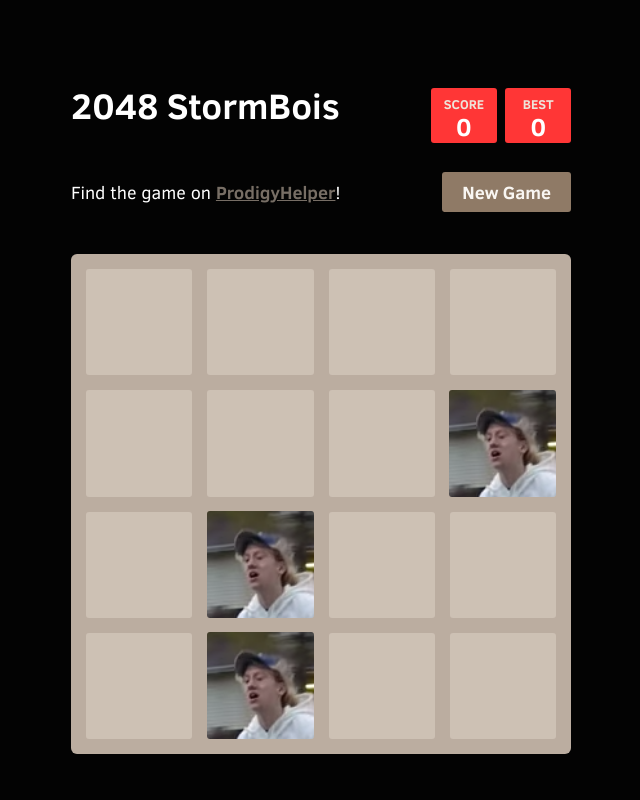
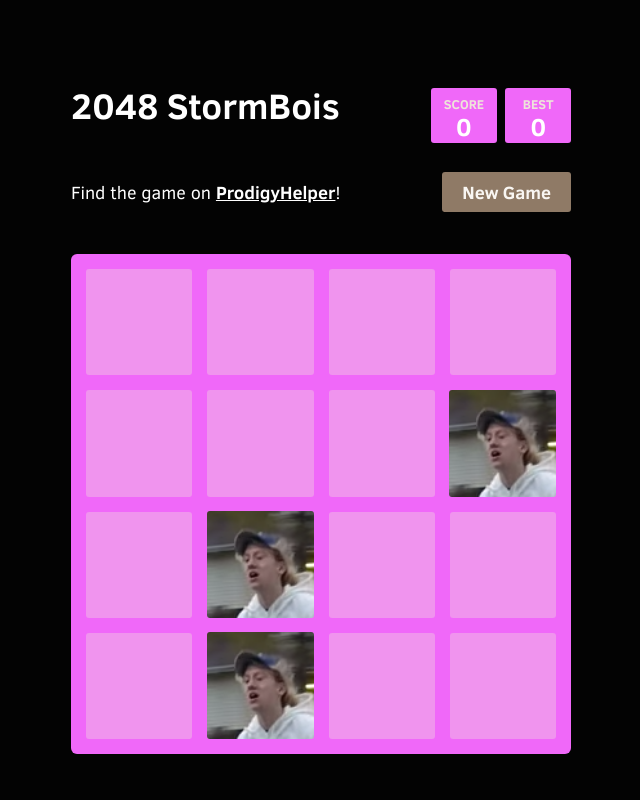
Before and after one commit to techarb2/2048-Stormbois-Advanced, a plain HTML site: page index.html in a window 1280 px wide. Shown: the top 800 px of the page, without its empty margins (319-959 px from the left). Drawn offline with Linux system fonts and the light colour scheme.

Commit message:
Update main.css

```diff
--- a/style/main.css
+++ b/style/main.css
@@ -69,7 +69,7 @@ h1.title {
 .best-container {
     position: relative;
     display: inline-block;
-    background: #ff3636;
+    background: #f068f9;
     padding: 15px 25px;
     font-size: 25px;
     height: 25px;
@@ -127,7 +127,7 @@ p {
 }
 
 a {
-    color: #776e65;
+    color: #ffffff;
     font-weight: bold;
     text-decoration: underline;
     cursor: pointer;
@@ -188,7 +188,7 @@ hr {
     -ms-user-select: none;
     -ms-touch-action: none;
     touch-action: none;
-    background: #bbada0;
+    background: #f068f9;
     border-radius: 6px;
     width: 500px;
     height: 500px;
```
